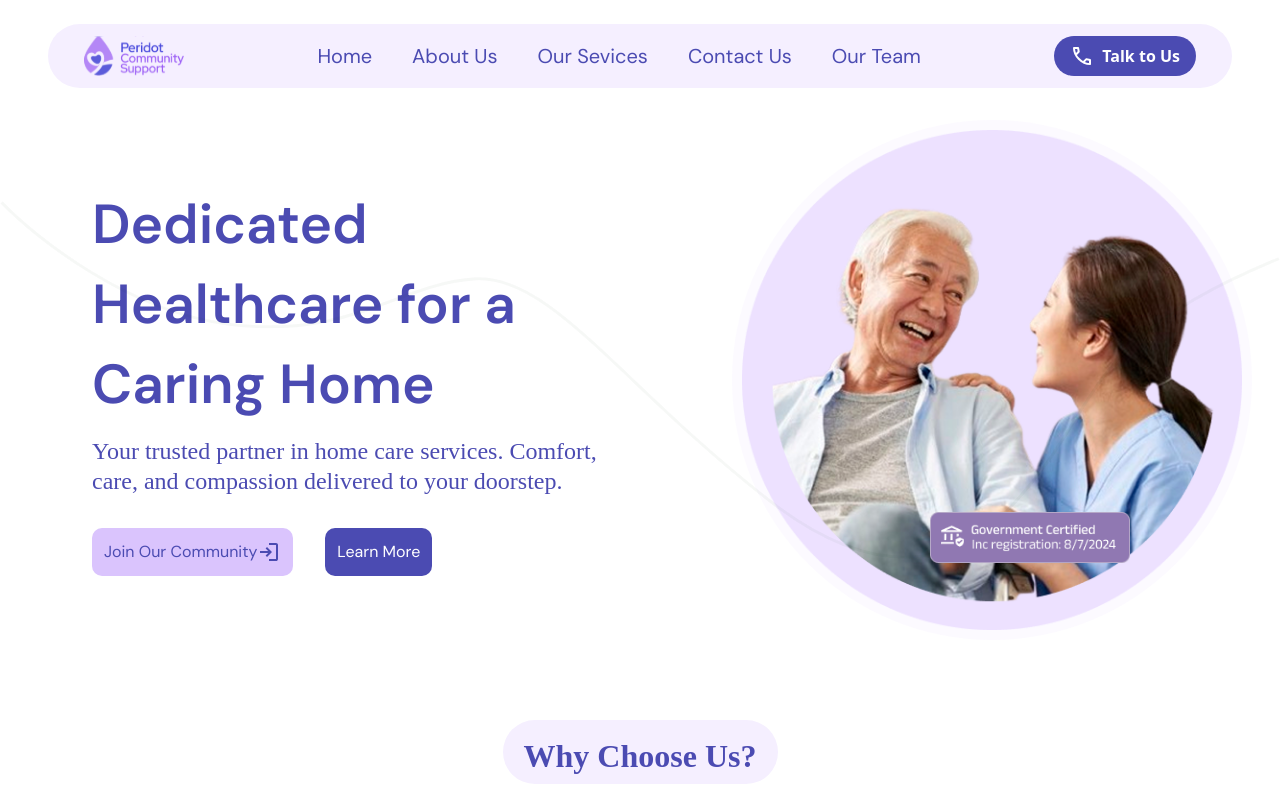
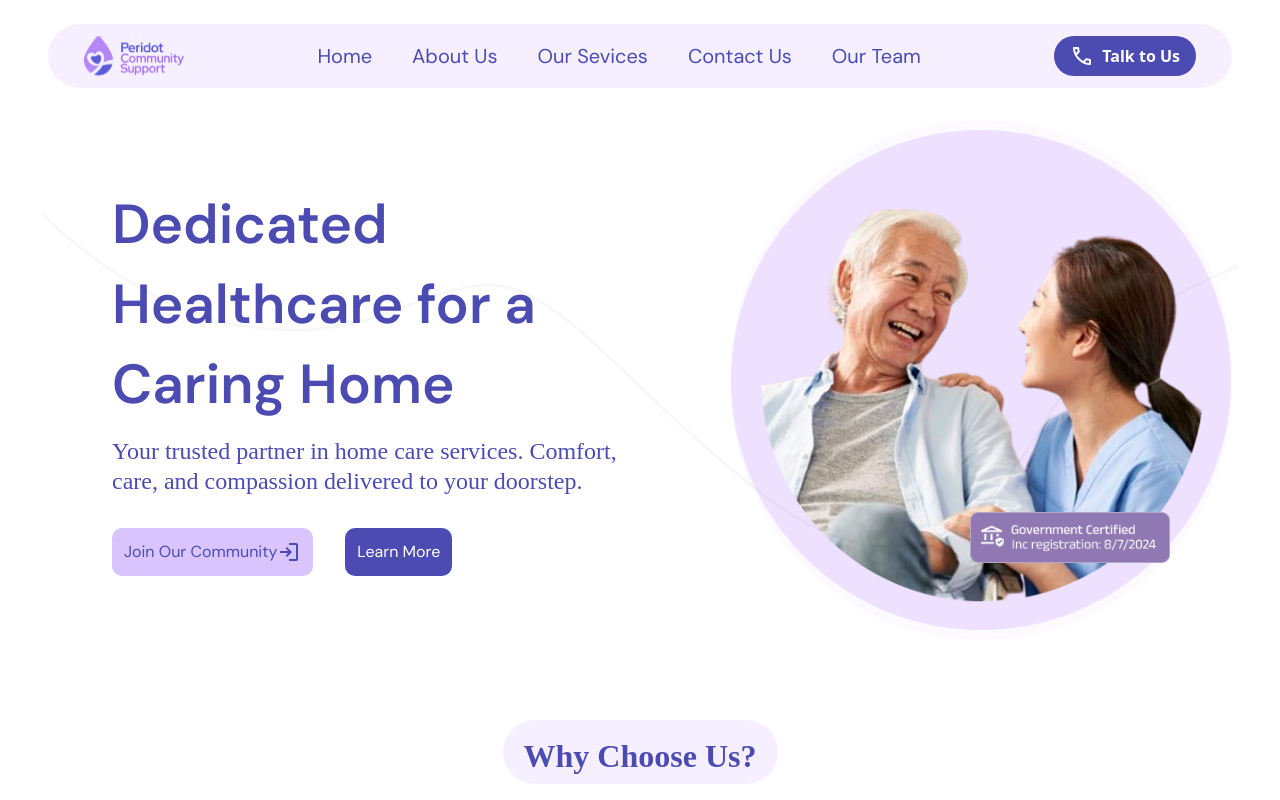
Before and after one commit to KomeGb19/PeridotCommunity, a React (Vite) app: page / in a window 1280 px wide. Shown: the top 800 px of the page. Built offline with nearby package versions, Linux system fonts and the light colour scheme; a web font is replaced by a local one.

Commit message:
max-container

```diff
--- a/src/sections/Hero.jsx
+++ b/src/sections/Hero.jsx
@@ -8,7 +8,7 @@ const Hero = () => {
   return (
     <div id="home">
       <Nav />
-      <section className="flex justify-center items-center lg:flex-row flex-col-reverse p-2 relative pb-10 max-sm:px-4 max-md:pb-6">
+      <section className="flex justify-center items-center lg:flex-row flex-col-reverse p-2 relative pb-10 max-sm:px-4 max-md:pb-6 max-container">
         <div className="flex justify-center flex-col sm:px-16 px-8 max-sm:px-4 max-md:px-6">
           <h1 className="text-left text-8xl font-afacad font-semibold text-deep-purple max-w-xl mb-3 max-sm:text-4xl max-sm:max-w-full max-md:text-6xl max-md:max-w-lg">
             Dedicated Healthcare for a Caring Home
```
